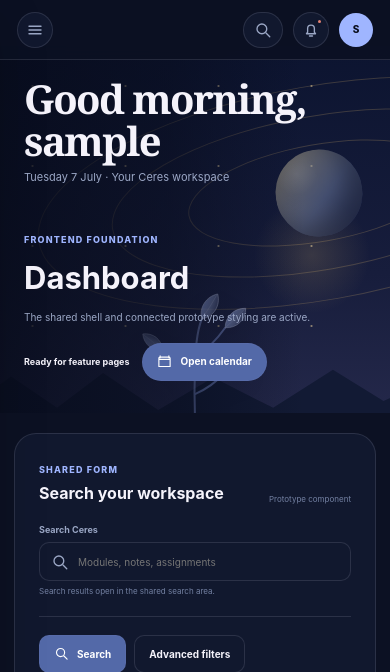
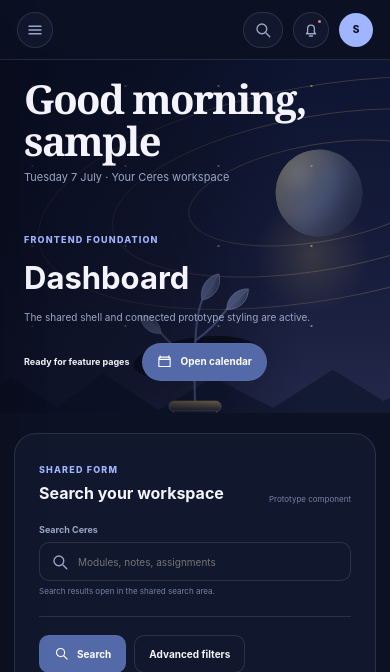
Before and after one commit to marsphobos01/ceres, a Django app: page /dashboard/ in a window 390 px wide. Shown: the top 672 px of the page. Run offline with Django 5.2, Linux system fonts and the light colour scheme; the visitor is signed in with stand-in values (Sample User, id 1); parts of the project's set-up code (start-up, migrations or seed data) failed here and were passed over.

Commit message:
Refine dashboard plant depth and balance

```diff
--- a/static/css/prototype-dashboard-plant-svg.css
+++ b/static/css/prototype-dashboard-plant-svg.css
@@ -1,20 +1,31 @@
-/* Single connected SVG plant. The earlier absolutely positioned CSS plant is no longer rendered. */
+/* Single connected SVG plant used by the dashboard hero. */
 .hero-plant-svg{
   position:absolute;
   left:50%;
   right:auto;
-  bottom:-5px;
+  bottom:7px;
   z-index:-1;
-  width:190px;
-  height:222px;
+  width:200px;
+  height:234px;
   overflow:visible;
   pointer-events:none;
   opacity:.96;
   transform:translateX(-50%);
   filter:drop-shadow(0 16px 18px rgba(0,0,0,.2));
 }
-.hero-plant-svg .plant-ground{
-  display:none;
+.hero-plant-svg .plant-orbit-back,
+.hero-plant-svg .plant-orbit-front{
+  fill:none;
+  stroke:color-mix(in srgb,var(--gold) 38%,transparent);
+  stroke-width:1;
+  stroke-dasharray:4 6;
+  stroke-linecap:round;
+}
+.hero-plant-svg .plant-orbit-back{
+  opacity:.42;
+}
+.hero-plant-svg .plant-orbit-front{
+  opacity:.88;
 }
 .hero-plant-svg .plant-stem-line{
   fill:none;
@@ -54,7 +65,7 @@
   .hero-plant-svg{
     left:50%;
     right:auto;
-    bottom:-24px;
+    bottom:-10px;
     transform:translateX(-50%) scale(.82);
     transform-origin:center bottom;
     opacity:.8;
@@ -64,7 +75,7 @@
   .hero-plant-svg{
     left:50%;
     right:auto;
-    bottom:-34px;
+    bottom:-22px;
     transform:translateX(-50%) scale(.67);
     transform-origin:center bottom;
     opacity:.62;
```
